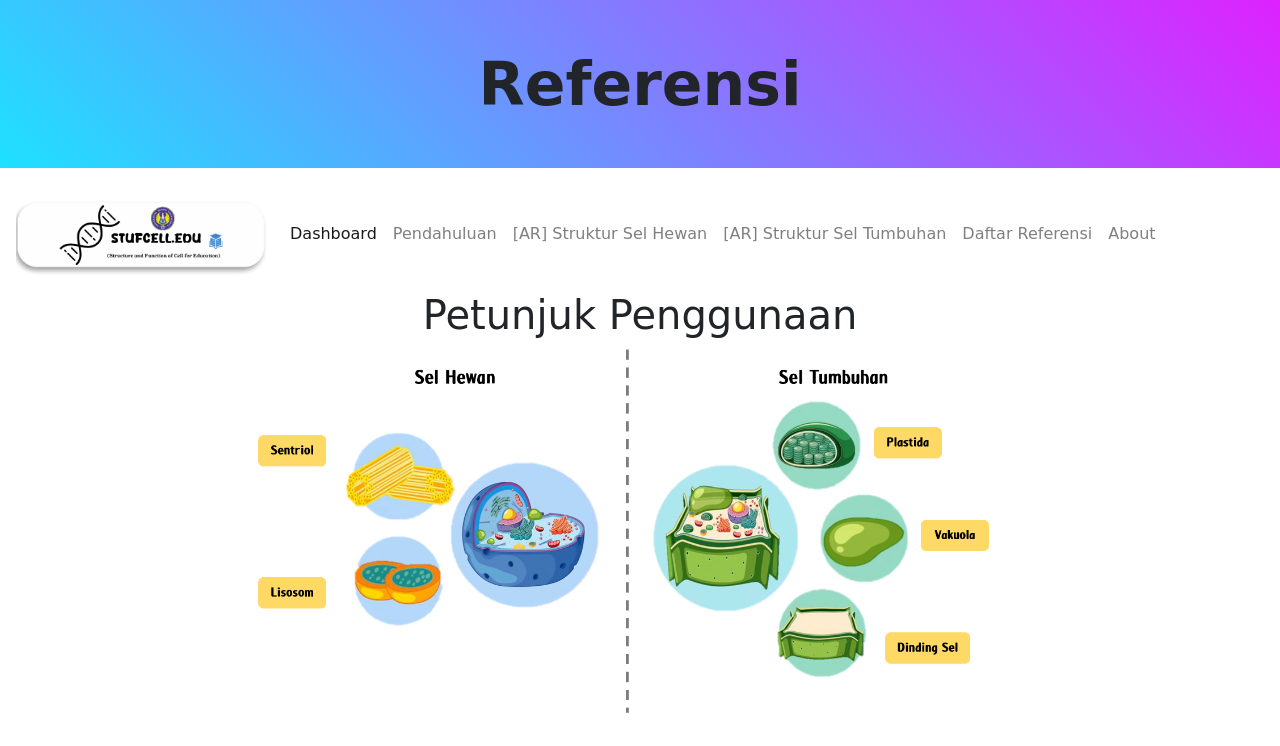
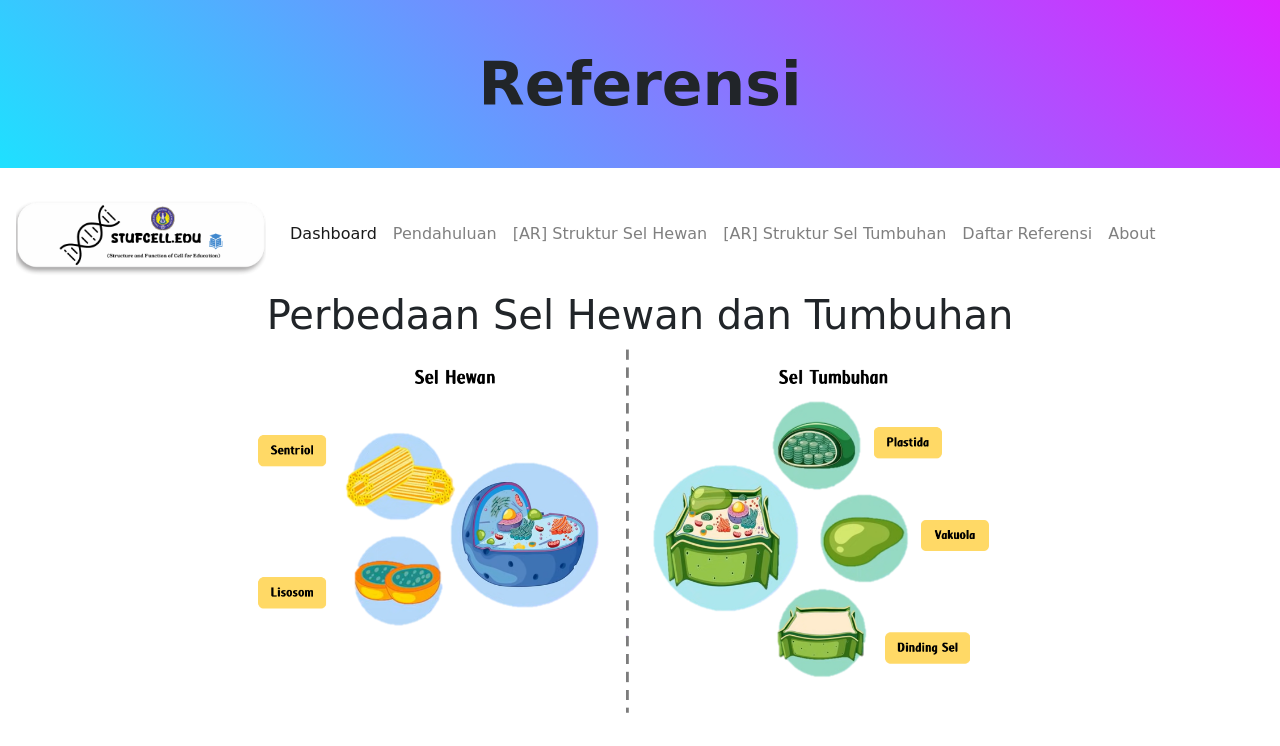
Before and after one commit to bagusdp31/stuffcell.edu, a plain HTML site: page perbedaan.html in a window 1280 px wide. Shown: the top 746 px of the page. Drawn offline with nearby package versions, Linux system fonts and the light colour scheme; a web font is replaced by a local one.

Commit message:
Update perbedaan.html

```diff
--- a/perbedaan.html
+++ b/perbedaan.html
@@ -3,7 +3,7 @@
 <head>
   <meta charset="UTF-8">
   <meta name="viewport" content="width=device-width, initial-scale=1.0">
-  <title>Referensi</title>
+  <title>Perbedaan Sel Hewan dan Tumbuhan</title>
   <link href="https://stackpath.bootstrapcdn.com/bootstrap/4.5.2/css/bootstrap.min.css" rel="stylesheet">
   <link href="https://fonts.googleapis.com/css2?family=Nova+Round&display=swap" rel="stylesheet">
   <!-- Custom CSS -->
@@ -40,7 +40,7 @@
       </div>
     </nav>
   <div class="container">
-  <h1 class="text-center">Petunjuk Penggunaan</h1>
+  <h1 class="text-center">Perbedaan Sel Hewan dan Tumbuhan</h1>
   <div class="row text-center">
     <div class="col-md-12">
       <img src="img/Gambar/perb1.png" alt="perbedaan" style="max-width: 800px;">
```
